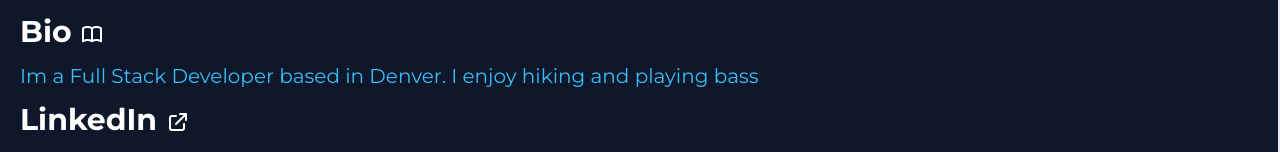
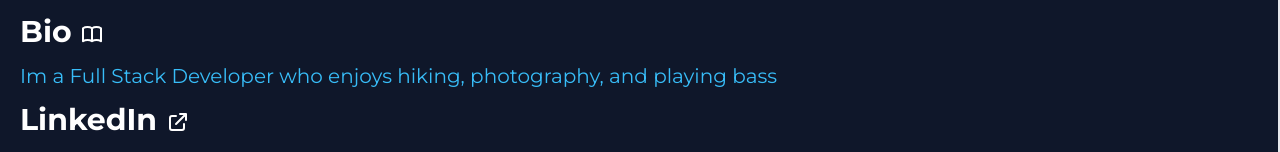
Before and after one commit to mahiv87/portfolilo-generator, a website: page index.html in a window 1280 px wide. Shown: the part 292-444 px from the top of the page. Drawn offline with nearby package versions, Linux system fonts and the light colour scheme.

Commit message:
Updated README

```diff
--- a/index.html
+++ b/index.html
@@ -45,7 +45,7 @@
                             <path stroke-linecap="round" stroke-linejoin="round" d="M12 6.253v13m0-13C10.832 5.477 9.246 5 7.5 5S4.168 5.477 3 6.253v13C4.168 18.477 5.754 18 7.5 18s3.332.477 4.5 1.253m0-13C13.168 5.477 14.754 5 16.5 5c1.747 0 3.332.477 4.5 1.253v13C19.832 18.477 18.247 18 16.5 18c-1.746 0-3.332.477-4.5 1.253" />
                         </svg>
                     </h3>
-                    <p class="text-sky-400 text-xl" id="bio" name="bio">Im a Full Stack Developer based in Denver. I enjoy hiking and playing bass</p>
+                    <p class="text-sky-400 text-xl" id="bio" name="bio">Im a Full Stack Developer who enjoys hiking, photography, and playing bass</p>
                 </div>
 
                 <div class="">
```
Also changed, not shown: README.md.
